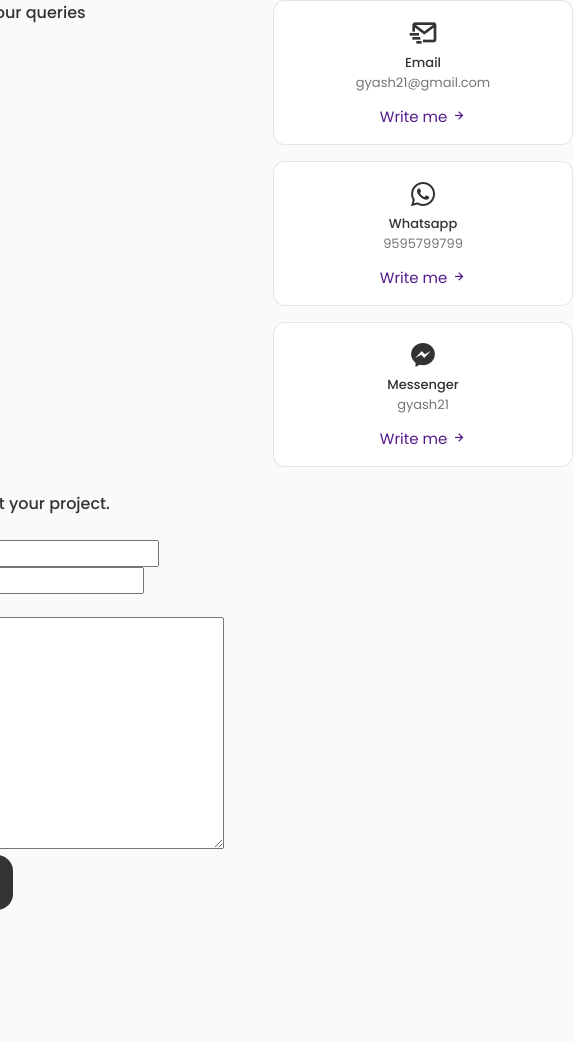
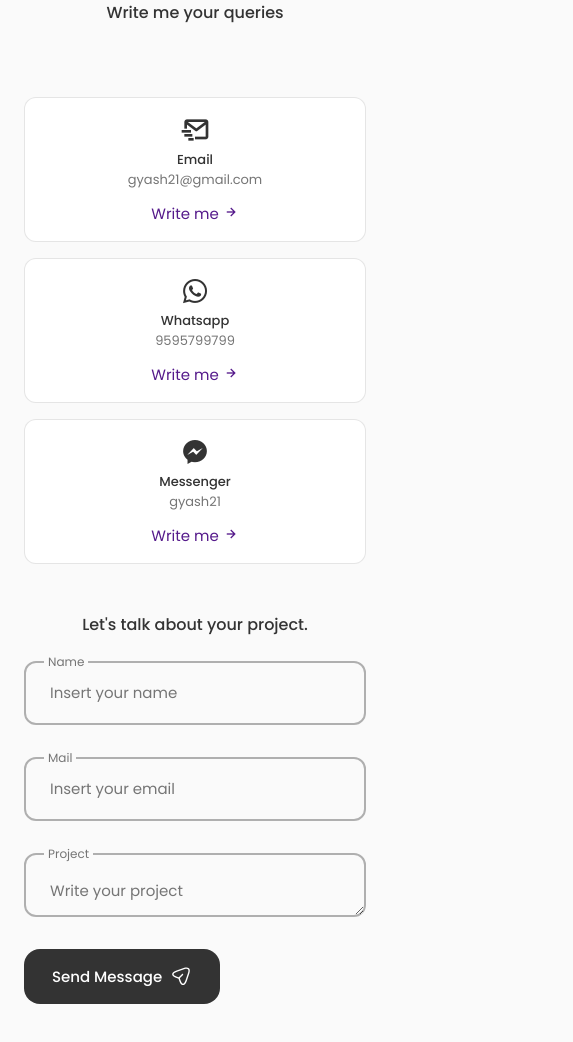
Before and after one commit to gyash21/THE-PORTFOLIO, a React (Create React App) app: page / in a window 390 px wide. Shown: the part 2715-3757 px from the top of the page, 573 px wide, since content can reach past the window. Built offline with nearby package versions, Linux system fonts and the light colour scheme.

Commit message:
update- completed styling for contact card

```diff
--- a/src/components/contact/contact.css
+++ b/src/components/contact/contact.css
@@ -1,67 +1,146 @@
-.contact__container{
-
+.contact__container {
     grid-template-columns: repeat(2, max-content);
     justify-content: center;
     column-gap: 6rem;
     padding-bottom: 3rem;
 }
 
-.contact__title{
-
+.contact__title {
     text-align: center;
     font-size: var(--h3-font-size);
     font-weight: var(--font-medium);
     margin-bottom: var(--mb-1-5);
 }
 
-.contact__info{
-
+.contact__info {
     display: grid;
     row-gap: 1rem;
     grid-template-columns: 300px;
-
 }
 
-.contact__card{
-
+.contact__card {
     background-color: var(--container-color);
     border: 1px solid rgba(0, 0, 0, 0.1);
     padding: 1rem;
     border-radius: 0.75rem;
     text-align: center;
-
 }
 
-.contact__card-icon{
-
+.contact__card-icon {
     font-size: 2rem;
     color: var(--title-color);
     margin-bottom: var(--mb-0-25);
-
 }
-
 
 .contact__card-title,
 .contact__card-data {
-
     font-size: var(--small-font-size);
 }
 
-
-.contact__card-title{
-
+.contact__card-title {
     font-weight: var(--font-medium);
 }
 
-
-.contact__card-data{
-
+.contact__card-data {
     display: block;
     margin-bottom: var(--mb-0-75);
 }
 
+.contact__button {
+    color: var(--text-color);
+    font-size: var(--small-font-size);
+    display: inline-flex;
+    align-items: center;
+    justify-content: center;
+    column-gap: 0.25rem;
+}
 
-.contact__form{
+.contact__button-icon {
+    font-size: 1rem;
+    transition: 0.3s;
+}
 
+.contact__button:hover .contact__button-icon {
+    transform: translate(0.25rem);
+}
+
+.contact__form {
     width: 360px;
 }
+
+.contact__form-div {
+    position: relative;
+    margin-bottom: var(--mb-2);
+    height: 4rem;
+}
+
+.contact__form-input {
+    position: absolute;
+    top: 0;
+    left: 0;
+    width: 100%;
+    height: 100%;
+    border: 2px solid rgba(0, 0, 0, 0.3);
+    background: none;
+    color: var(--text-color);
+    outline: none;
+    border-radius: 0.75rem;
+    padding: 1.5rem;
+    z-index: 1;
+}
+
+.contact__form-tag {
+    position: absolute;
+    top: -0.75rem;
+    left: 1.25rem;
+    font-size: var(--smaller-font-size);
+    padding: 0.25rem;
+    background-color: var(--body-color);
+    z-index: 10;
+}
+
+.contact__form-area {
+    height: 11rem;
+}
+
+.contact__form-area textarea {
+    resize: none;
+}
+
+/*=============== BREAKPOINTS ===============*/
+/* For large devices */
+@media screen and (max-width: 992px) {
+    .contact__container {
+        column-gap: 3rem;
+    }
+  }
+
+  /* For medium devices */
+  @media screen and (max-width: 768px) {
+    .contact__container {
+        grid-template-columns: 1fr;
+        row-gap: 3rem;
+    }
+
+    .contact__info {
+        justify-content: center;
+    }
+
+    .contact__form {
+        margin: 0 auto;
+    }
+  }
+
+  @media screen and (max-width: 576px) {
+    .contact__info {
+        grid-template-columns: 1fr;
+    }
+
+    .contact__form {
+        width: 100%;
+    }
+  }
+
+  /* For small devices */
+  @media screen and (max-width: 350px) {
+  }
```
